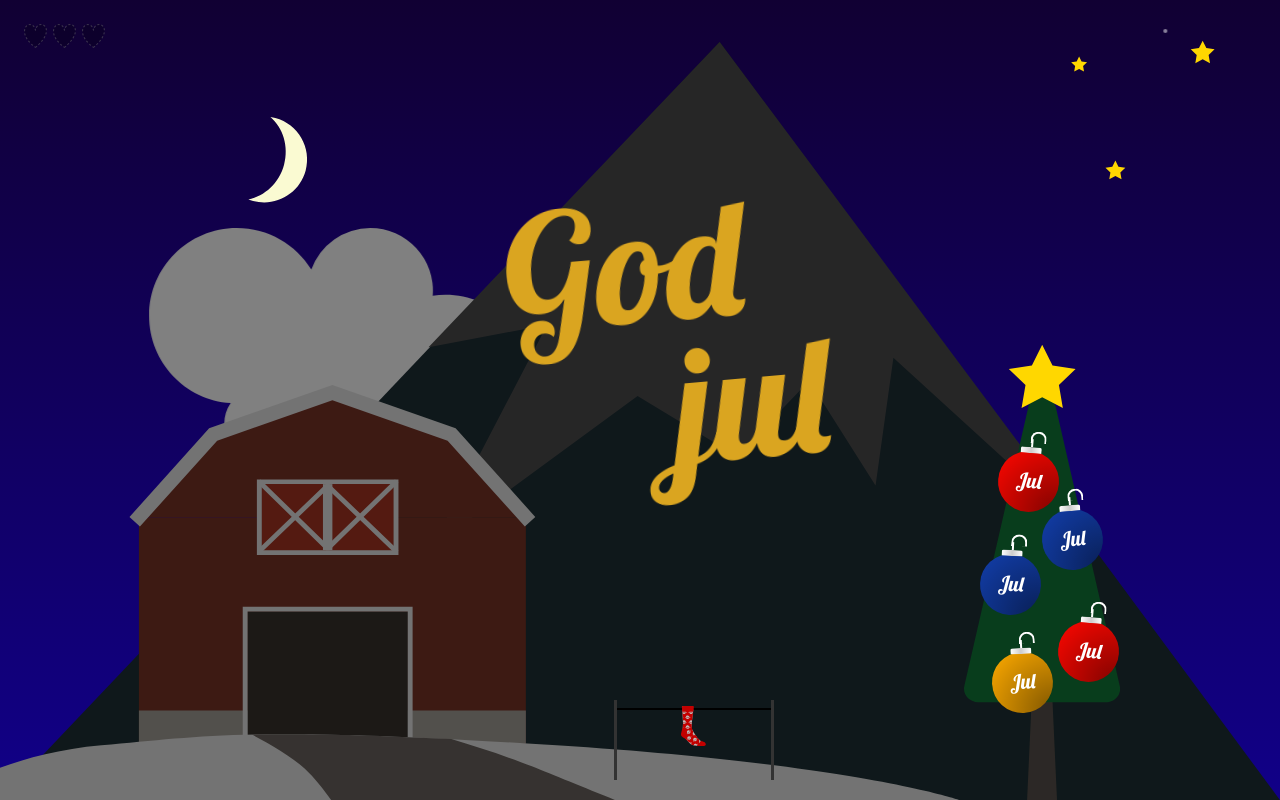
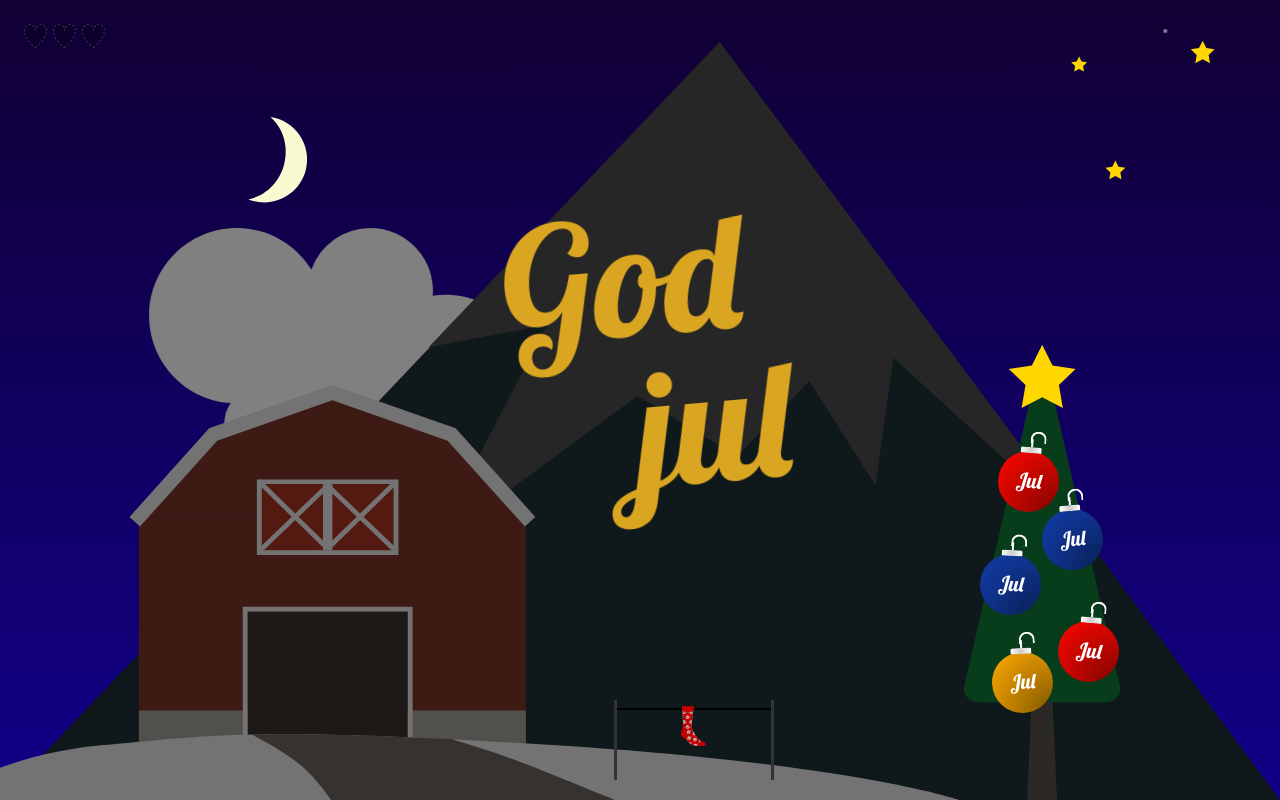
Before and after one commit to winsvold/julekort, a Next.js app: page / in a window 1280 px wide. Built offline with nearby package versions, Linux system fonts and the light colour scheme.

Commit message:
personlig julehilsen

```diff
--- a/components/julekort/Julekort.tsx
+++ b/components/julekort/Julekort.tsx
@@ -14,6 +14,7 @@ import Progress from "./progress/Progress";
 import { ProgressContextProvider } from "./progress/ProgressContext";
 import withErrorBoundary from "../withErrorBoundary";
 import Head from "next/head";
+import { useSearchParam } from "react-use";
 
 const Style = styled.div<{ height: number }>`
   position: relative;
@@ -74,13 +75,19 @@ const Tekst = styled.h2`
   font-family: "Lobster", cursive;
   position: absolute;
   top: 20%;
-  left: 40%;
+  left: 50%;
   font-size: 20vmin;
-  transform: rotate(-5deg);
+  transform: rotate(-5deg) translateX(-50%);
   color: goldenrod;
+  span {
+    padding-right: 0.2em;
+    line-height: 0.6;
+  }
   span:last-child {
     display: block;
-    transform: translate(1em, -0.4em);
+    transform: translate(0.5em, -0em);
+    hyphens: auto;
+    text-align: center;
   }
 `;
 
@@ -92,6 +99,7 @@ const useWindowHeight = () => {
 
 function Julekort() {
   const height = useWindowHeight();
+  const tekst = useSearchParam("til");
 
   return (
     <ProgressContextProvider>
@@ -117,6 +125,7 @@ function Julekort() {
         <Tekst>
           <span>God</span>
           <span>jul</span>
+          {tekst && <span>{tekst}</span>}
         </Tekst>
       </Style>
     </ProgressContextProvider>
--- a/components/julekort/Julekule.tsx
+++ b/components/julekort/Julekule.tsx
@@ -60,6 +60,8 @@ const JulekuleStyle = styled.div<Props>`
   align-items: center;
   justify-content: center;
   color: white;
+  hyphens: auto;
+  text-align: center;
 `;
 
 const Base = styled.span`
--- a/next.config.js
+++ b/next.config.js
@@ -1,4 +1,6 @@
+const isDevelopment = process.env.NODE_ENV === "development";
+
 module.exports = {
-  assetPrefix: "/julekort",
-  basePath: "/julekort",
+  assetPrefix: isDevelopment ? "" : "/julekort",
+  basePath: isDevelopment ? "" : "/julekort",
 };
--- a/pages/_app.tsx
+++ b/pages/_app.tsx
@@ -1,8 +1,13 @@
 import { ResetCSS } from "../styles/reset.css";
 import { GlobalStyle } from "../styles/GlobalStyle";
 import Metadata from "../components/Metadata";
+import { useMount } from "react-use";
 
 function App({ Component, pageProps }: any) {
+  useMount(() => {
+    document.documentElement.lang = "no";
+  });
+
   return (
     <>
       <ResetCSS />
```
